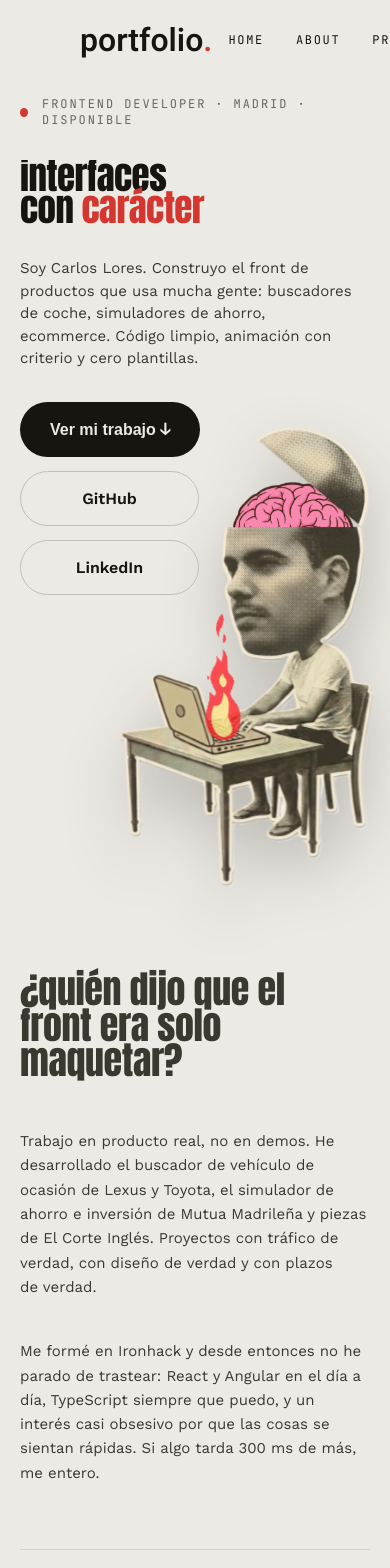
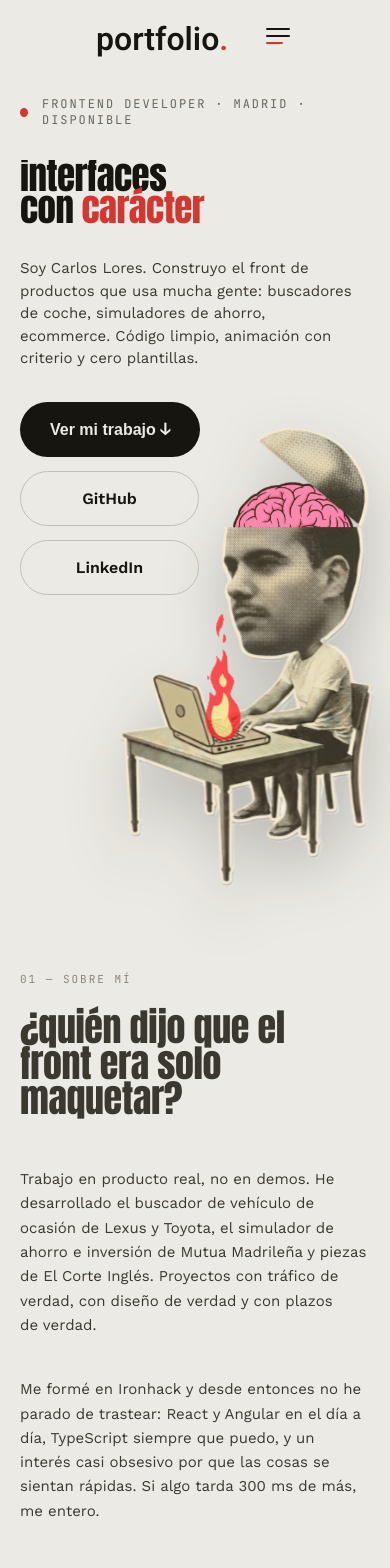
Before and after one commit to carloslores/web-portfolio, a React (Create React App) app: page / in a window 390 px wide. Shown: the top 1568 px of the page. Built offline with nearby package versions, Linux system fonts and the light colour scheme; a web font is replaced by a local one.

Commit message:
agregando menú hamburguesa y más ajustes de maquetación en dispositivos móviles

```diff
--- a/src/App.scss
+++ b/src/App.scss
@@ -125,6 +125,20 @@ body {
   max-height: 55px;
 }
 
+.pretitle {
+  font-family: "JetBrains Mono", monospace;
+  font-size: 11px;
+  letter-spacing: 0.18em;
+  text-transform: uppercase;
+  color: rgb(138, 133, 120);
+  position: sticky;
+  margin-bottom: 24px;
+  opacity: 1;
+  transform: none;
+  filter: none;
+  transition: opacity 0.75s, transform 0.75s cubic-bezier(0.2, 0.7, 0.2, 1), filter 0.75s;
+}
+
 .btn-primary {
   color: #fff;
 }
--- a/src/components/RailWrap/RailWrap.jsx
+++ b/src/components/RailWrap/RailWrap.jsx
@@ -263,15 +263,15 @@ const RailWrap = ({ showClients = true, showStack = true }) => {
             <TechStack />
             <div style={{ color: "rgb(22, 21, 15)", marginBottom: "-3rem", inset: "auto -3rem 0%", width: "100%", marginTop: "-2rem" }}>
                 <svg width="100%" height="100%" viewBox="0 0 2429 144" fill="rgb(22, 21, 15)" xmlns="http://www.w3.org/2000/svg">
-                    <g clip-path="url(#clip0_213_2781)">
+                    <g clipPath="url(#clip0_213_2781)">
                         <g filter="url(#filter0_g_213_2781)">
                             <path d="M-8.6 31.9L47.4 31.7C822.2 28.7 1574.6 21.7 1965.8 18L1983.8 17.9C2369.2 14.3 2376.9 14.3 2384.4 14.3H2440.4V126.3H2384.4C2377.6 126.3 2370.8 126.3 1984.9 129.9L1966.8 130C1575.7 133.7 823 140.7 47.8 143.7L-8.2 143.9L-8.6 31.9Z" fill="rgb(22, 21, 15)"></path>
                         </g>
                         <rect x="0" y="98" width="2449" height="98" transform="rotate(-180 2440 98)" fill="rgb(22, 21, 15)currentColor"></rect>
                     </g>
                     <defs>
-                        <filter id="filter0_g_213_2781" x="0" y="0.254883" width="2477.05" height="157.656" filterUnits="userSpaceOnUse" color-interpolation-filters="sRGB">
-                            <feFlood flood-opacity="0" result="BackgroundImageFix"></feFlood>
+                        <filter id="filter0_g_213_2781" x="0" y="0.254883" width="2477.05" height="157.656" filterUnits="userSpaceOnUse" colorInterpolationFilters="sRGB">
+                            <feFlood floodOpacity="0" result="BackgroundImageFix"></feFlood>
                             <feBlend mode="normal" in="SourceGraphic" in2="BackgroundImageFix" result="shape"></feBlend>
                             <feTurbulence type="fractalNoise" baseFrequency="0.0099999997764825821 0.0099999997764825821" numOctaves="3" seed="3267"></feTurbulence>
                             <feDisplacementMap in="shape" scale="28" xChannelSelector="R" yChannelSelector="G" result="displacedImage" width="100%" height="100%"></feDisplacementMap>
--- a/src/components/header/header.jsx
+++ b/src/components/header/header.jsx
@@ -1,21 +1,37 @@
 import "./Header.scss";
+import { useState } from "react";
 
 const Header = (params) => {
   const { scroll } = params;
+  const [openMenu, setOpenMenu] = useState(false);
   return (
+    <>
       <nav className={`navbar${scroll ? " blur" : ""}`}>
         <div className="container-text-and-btn">
           <h3 className="heebo">portfolio<span className="red-text">.</span></h3>
 
         </div>
+        <button className="menu-btn" data-dc-tpl="17" type="button" data-menubtn="1" aria-label="Abrir menú" aria-expanded="false" onClick={() => setOpenMenu(!openMenu)}>
+          <span data-dc-tpl="18" style={{ display: "block", height: "2px", width: "100%", background: "rgb(22, 21, 15)", borderRadius: "2px" }}></span>
+          <span data-dc-tpl="19" style={{ display: "block", height: "2px", width: "100%", background: "rgb(22, 21, 15)", borderRadius: "2px" }}></span>
+          <span data-dc-tpl="20" style={{ display: "block", height: "2px", width: "70%", background: "rgb(212, 55, 47)", borderRadius: "2px" }}></span>
+        </button>
+
         <span className="links-container">
-        <a href="#welcome">Home</a>
-        <a href="#about">About</a>
-        <a href="#projects">Projects</a>
-        <a href="#contact">Contact</a>
-        <button className="btn btn-secondary">Hire</button>
+          <a href="#about">Sobre mí</a>
+          <a href="#techStack">Stack</a>
+          <a href="#projects">Proyectos</a>
+          <a href="#contact">Contacto</a>
+          <button className="btn btn-secondary">Contratame</button>
         </span>
       </nav>
+      <div className={`menu-panel ${openMenu ? "open" : ""}`}>
+        <a href="#about"><span>01</span>Sobre mí</a>
+        <a href="#techStack"><span>02</span>Stack</a>
+        <a href="#projects"><span>03</span>Proyectos</a>
+        <a href="#contact"><span>04</span>Contacto</a>
+        <button className="btn btn-secondary">Contratame</button>
+      </div></>
   );
 };
 
--- a/src/components/header/header.scss
+++ b/src/components/header/header.scss
@@ -2,13 +2,15 @@
   display: flex;
   justify-content: space-between;
   color: #fff;
-  padding: 1rem 5rem;
+  padding: 16px 96px;
   position: fixed;
   width: 100%;
   z-index: 10;
 
   &.blur {
-    backdrop-filter: blur(45px);
+    border-bottom: 1px solid rgb(214, 210, 199);
+    background: rgba(236, 234, 228, 0.82);
+    backdrop-filter: blur(16px);
   }
 
   a {
@@ -26,7 +28,7 @@
     &:hover,
     &.active {
       font-weight: bold;
-      box-shadow: inset 0 -3px 0 #d4372f;
+      box-shadow: inset 0 -2px 0 #d4372f;
     }
   }
 
@@ -47,7 +49,6 @@
   }
 
   .container-text-and-btn {
-    width: 100%;
     display: flex;
     align-items: center;
 
@@ -55,6 +56,26 @@
       margin-left: 1rem;
     }
   }
+
+  .menu-btn {
+    display: none;
+    flex-direction: column;
+    justify-content: center;
+    gap: 5px;
+    width: 48px;
+    height: 48px;
+    padding: 0px 12px;
+    margin: -4px -8px -4px 0px;
+    background: transparent;
+    border: 0px;
+    cursor: pointer;
+
+    @media (max-width: 1024px) {
+      display: flex !important;
+    }
+  }
+
+
 
   .links-container {
     align-items: center;
@@ -64,6 +85,10 @@
     letter-spacing: 0.14em;
     text-transform: uppercase;
     color: rgb(22, 21, 15);
+
+    @media (max-width: 1024px) {
+      display: none !important;
+    }
   }
 
   h3 {
@@ -72,6 +97,55 @@
 
   .btn-primary {
     margin-left: 0.7rem;
+  }
+}
+
+.menu-panel {
+  display: none;
+  opacity: 0;
+  visibility: hidden;
+  transform: translateY(-14px);
+
+  @media (max-width: 1024px) {
+    &.open {
+      position: fixed;
+      top: 79px !important;
+      inset: 0px;
+      z-index: 49;
+      background: rgb(22, 21, 15);
+      color: rgb(236, 234, 228);
+      display: flex;
+      flex-direction: column;
+      justify-content: center;
+      gap: 4px;
+      padding: 96px 24px 44px;
+      opacity: 1;
+      visibility: visible;
+      transform: none;
+      transition: opacity 0.3s,
+        transform 0.4s cubic-bezier(0.2, 0.7, 0.2, 1),
+        visibility 0.3s;
+
+      a {
+        display: flex;
+        align-items: baseline;
+        gap: 14px;
+        padding: 16px 0px;
+        border-bottom: 1px solid rgb(44, 42, 34);
+        font-family: Anton, sans-serif;
+        text-transform: lowercase;
+        font-size: 38px;
+        line-height: 1;
+        color: rgb(236, 234, 228);
+        text-decoration: none;
+
+        span {
+          font-family: "JetBrains Mono", monospace;
+          font-size: 11px;
+          color: rgb(138, 133, 120);
+        }
+      }
+    }
   }
 }
 
--- a/src/sections/about.jsx
+++ b/src/sections/about.jsx
@@ -1,12 +1,13 @@
-import { useEffect } from "react";
 import "./about.scss";
-import { useGlobal } from "../contexts/GlobalContext";
 
 const About = () => {
 
   return (
     <section id="about" className="container container-padding" style={{ height: "100vh" }}>
       <div className="col-8 col-md-12">
+        <div className="pretitle">
+          01 — Sobre mí
+        </div>
         <h2>
           ¿quién dijo que el front era solo maquetar?
         </h2>
--- a/src/sections/contact.jsx
+++ b/src/sections/contact.jsx
@@ -3,7 +3,11 @@ import './contact.scss';
 const Contact = () => {
     return (
         <section className="section--contact" id="contact">
+
             <div className="container">
+                <div className="pretitle">
+                    05 — contacto
+                </div>
                 <div className="main-container">
                     <h2>hablemos</h2>
                     <div><p>
--- a/src/sections/contact.scss
+++ b/src/sections/contact.scss
@@ -6,6 +6,10 @@
 
     @media (max-width: 1024px) {
         padding: 130px 20px 60px;
+    }
+
+    .pretitle {
+        color: rgb(246, 242, 234);
     }
 
     .main-container {
@@ -94,6 +98,11 @@
 
         a {
             color: rgb(246, 242, 234);
+            text-decoration: none;
+
+            &:hover {
+                color: rgb(22, 21, 15) !important
+            }
         }
     }
 }
--- a/src/sections/howIWork.jsx
+++ b/src/sections/howIWork.jsx
@@ -3,6 +3,9 @@ import "./howIWork.scss";
 const howIWork = () => {
     return (
         <section className="section--howIWork container extra-extra-left-padding" id="howIWork">
+            <div className="pretitle">
+                04 — stack
+            </div>
             <h2>por qué contar conmigo</h2>
             <div className="table-container">
                 <div className="reason-num">01</div>
--- a/src/sections/projects.jsx
+++ b/src/sections/projects.jsx
@@ -98,6 +98,9 @@ const Projects = () => {
     <section id="projects">
 
       <div className="container extra-left-padding p-0-md-right">
+        <div className="pretitle">
+          03 — Proyectos
+        </div>
         <h2>
           cosas que
           <br />
--- a/src/sections/techStack.jsx
+++ b/src/sections/techStack.jsx
@@ -23,6 +23,9 @@ const stackAI = [
 const TechStack = () => {
     return (
         <section className="section--techStack" id="techStack">
+            <div className="pretitle">
+                04 — Stack
+            </div>
             <div className="stack-container">
                 {stackLogos.map((logo) => (
                     <div className="stack-card" key={logo.name}>
```
Also changed, not shown: public/openai.svg. Lines whose indentation alone changed are shown as unchanged.
